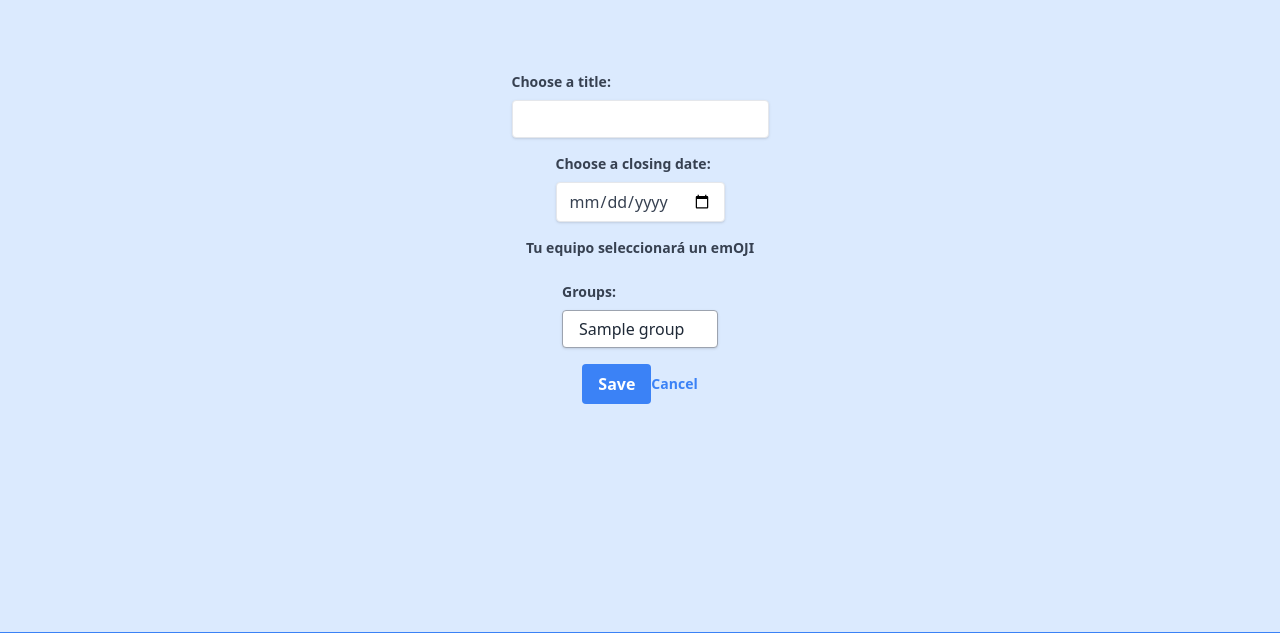
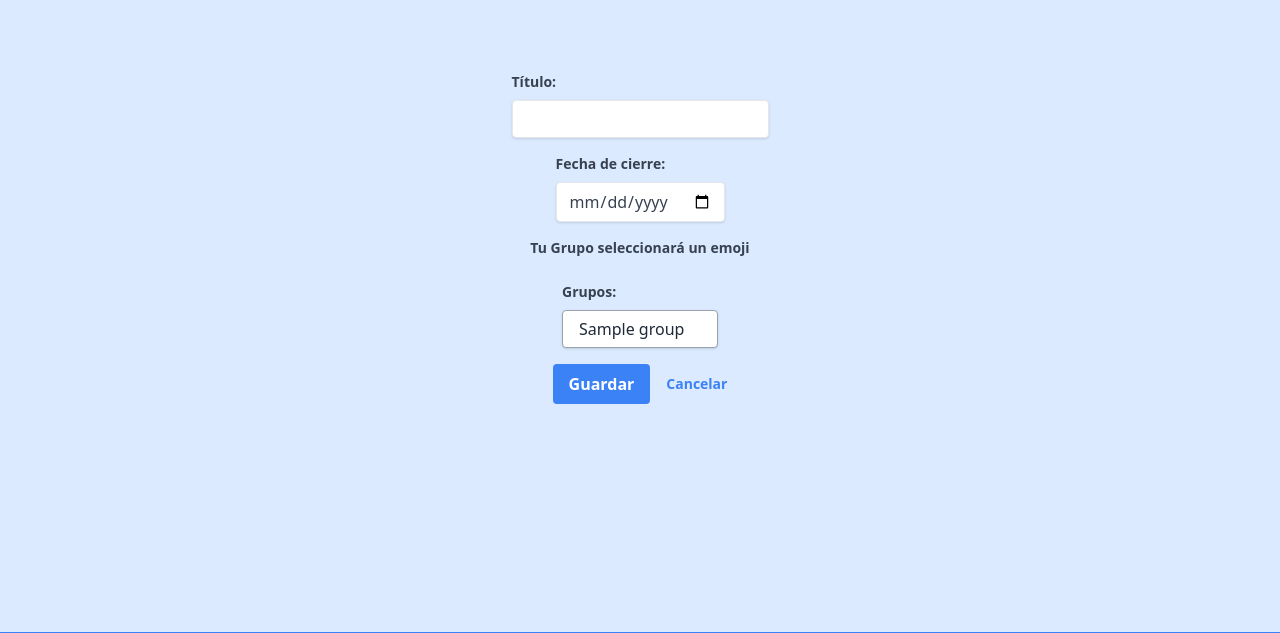
Before and after one commit to ThePhrontistery/py-labar, a Python web app: template templates/new_topic.html in a window 1280 px wide. Shown: the part 112-745 px from the top of the page. Run offline with Jinja, Linux system fonts and the light colour scheme; the template is opened without the code that fills it: most values are stand-ins (such as "Sample title", 1, 10 or a date in 2020); some libraries are stand-ins or nearby versions.

Commit message:
Html update

```diff
--- a/templates/new_topic.html
+++ b/templates/new_topic.html
@@ -5,18 +5,18 @@
   <form method="post" action="{{ url_for('create_topic') }}">
     <div class="flex flex-col items-center justify-center">
       <div class="mb-4">
-        <label for="title" class="block text-gray-700 text-sm font-bold mb-2">Choose a title:</label>
+        <label for="title" class="block text-gray-700 text-sm font-bold mb-2">Título:</label>
         <input type="text" id="title" name="title" class="shadow appearance-none border rounded w-full py-2 px-3 text-gray-700 leading-tight focus:outline-none focus:shadow-outline" required>
       </div>
       <div class="mb-4">
-        <label for="close_date" class="block text-gray-700 text-sm font-bold mb-2">Choose a closing date:</label>
+        <label for="close_date" class="block text-gray-700 text-sm font-bold mb-2">Fecha de cierre:</label>
         <input type="date" id="close_date" name="close_date" class="shadow appearance-none border rounded w-full py-2 px-3 text-gray-700 leading-tight focus:outline-none focus:shadow-outline" required>
       </div>
       <div class="mb-4">
-        <label class="block text-gray-700 text-sm font-bold mb-2">Tu equipo seleccionará un emOJI</label>
+        <label class="block text-gray-700 text-sm font-bold mb-2">Tu Grupo seleccionará un emoji</label>
       </div>
       <div class="mb-4">
-        <label for="group" class="block text-gray-700 text-sm font-bold mb-2">Groups:</label>
+        <label for="group" class="block text-gray-700 text-sm font-bold mb-2">Grupos:</label>
         <select id="group" name="group" class="block appearance-none w-full bg-white border border-gray-400 hover:border-gray-500 px-4 py-2 pr-8 rounded shadow leading-tight focus:outline-none focus:shadow-outline">
           {% for group in all_groups %}
             <option name="group_id" value="{{ group.id }}">{{ group.name }}</option>
@@ -25,8 +25,8 @@
       </div>
       <div id="response"></div>
       <div class="flex items-center justify-between">
-        <button type="submit" class="bg-blue-500 hover:bg-blue-700 text-white font-bold py-2 px-4 rounded focus:outline-none focus:shadow-outline">Save</button>
-        <a href="{{ url_for('new_topic') }}" class="inline-block align-baseline font-bold text-sm text-blue-500 hover:text-blue-800">Cancel</a>
+        <button type="submit" class="bg-blue-500 hover:bg-blue-700 text-white font-bold py-2 px-4 rounded focus:outline-none focus:shadow-outline">Guardar</button>
+        <a href="{{ url_for('new_topic') }}" class="inline-block align-baseline font-bold text-sm text-blue-500 hover:text-blue-800 ml-4">Cancelar</a>
       </div>
     </div>
 
```
